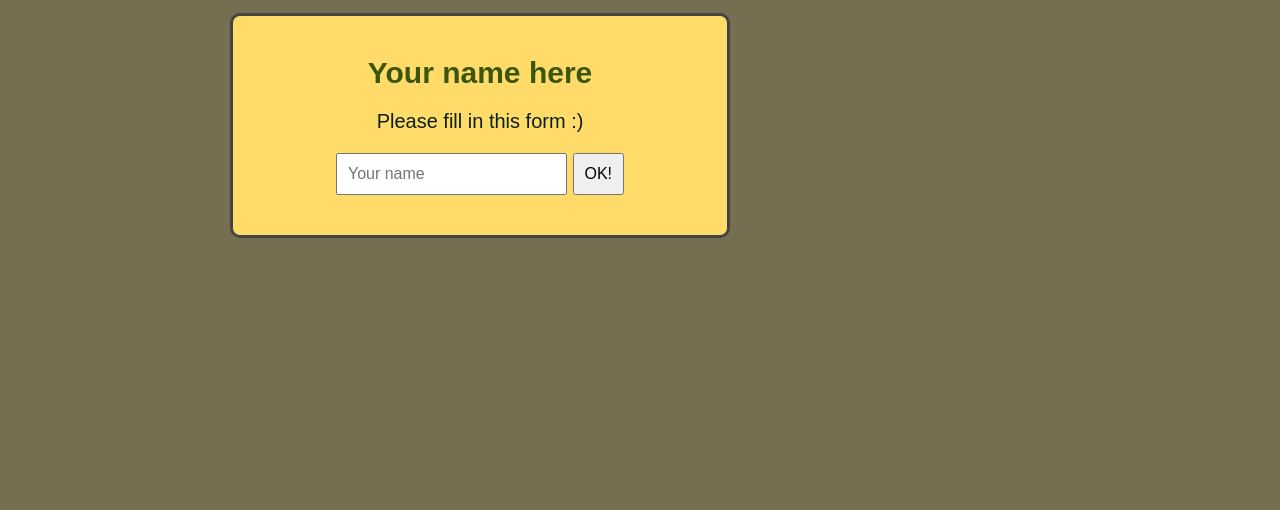
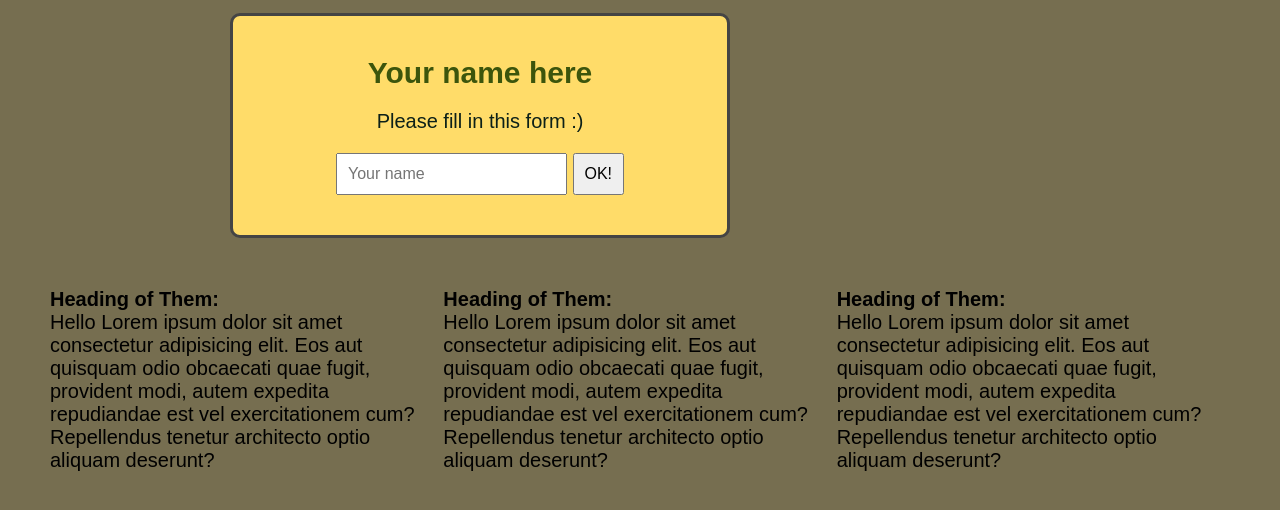
Before and after one commit to Julienish14/codeWithJonas, a plain HTML site: page 04-HTML-CSS/final/index.html in a window 1280 px wide. Shown: the part 656-1166 px from the top of the page. Before the commit the page ends 994 px from the top, so only its background shows below. Drawn offline with Linux system fonts and the light colour scheme.

Commit message:
just css html

```diff
--- a/03-Developer-Skills/starter/script.js
+++ b/03-Developer-Skills/starter/script.js
@@ -201,7 +201,7 @@ console.log(`is this isogram? : ${isIsogram('Alphabet')}`);
 */
 
 //Other way:
-
+/*
 function isIsogram(str) {
   str = str.toLowerCase();
 
@@ -216,3 +216,4 @@ function isIsogram(str) {
   return true;
 }
 console.log('This is the ans: ' + isIsogram('backgrouND'));
+*/
--- a/04-HTML-CSS/final/index.html
+++ b/04-HTML-CSS/final/index.html
@@ -41,5 +41,34 @@
         <button>OK!</button>
       </form>
     </div>
+    <div class="flex-container">
+      <div class="one">
+        <h4>Heading of Them:</h4>
+        <p>
+          Hello Lorem ipsum dolor sit amet consectetur adipisicing elit. Eos aut
+          quisquam odio obcaecati quae fugit, provident modi, autem expedita
+          repudiandae est vel exercitationem cum? Repellendus tenetur architecto
+          optio aliquam deserunt?
+        </p>
+      </div>
+      <div class="two">
+        <h4>Heading of Them:</h4>
+        <p>
+          Hello Lorem ipsum dolor sit amet consectetur adipisicing elit. Eos aut
+          quisquam odio obcaecati quae fugit, provident modi, autem expedita
+          repudiandae est vel exercitationem cum? Repellendus tenetur architecto
+          optio aliquam deserunt?
+        </p>
+      </div>
+      <div class="tree">
+        <h4>Heading of Them:</h4>
+        <p>
+          Hello Lorem ipsum dolor sit amet consectetur adipisicing elit. Eos aut
+          quisquam odio obcaecati quae fugit, provident modi, autem expedita
+          repudiandae est vel exercitationem cum? Repellendus tenetur architecto
+          optio aliquam deserunt?
+        </p>
+      </div>
+    </div>
   </body>
 </html>
--- a/04-HTML-CSS/final/style.css
+++ b/04-HTML-CSS/final/style.css
@@ -60,3 +60,7 @@ a {
   padding: 50px;
   text-align: center;
 }
+
+.flex-container {
+  display: flex;
+}
```
